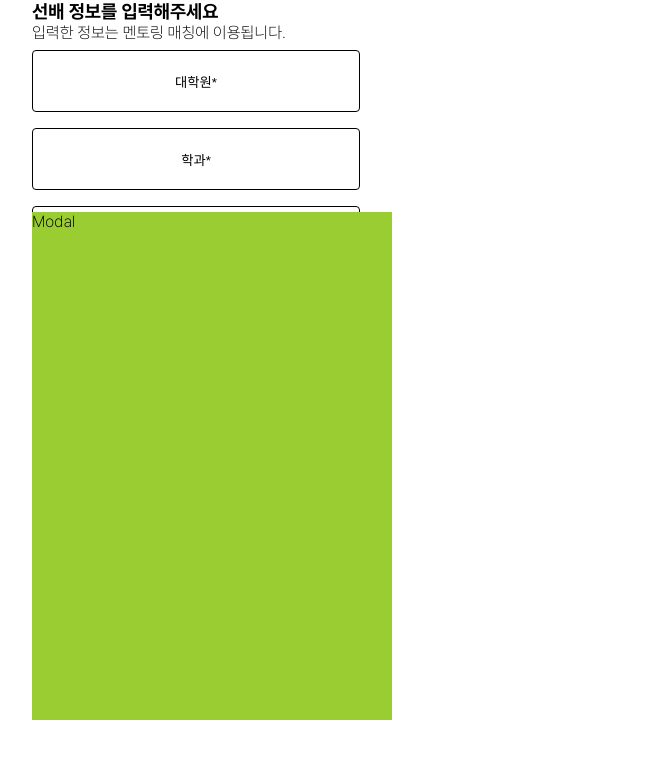
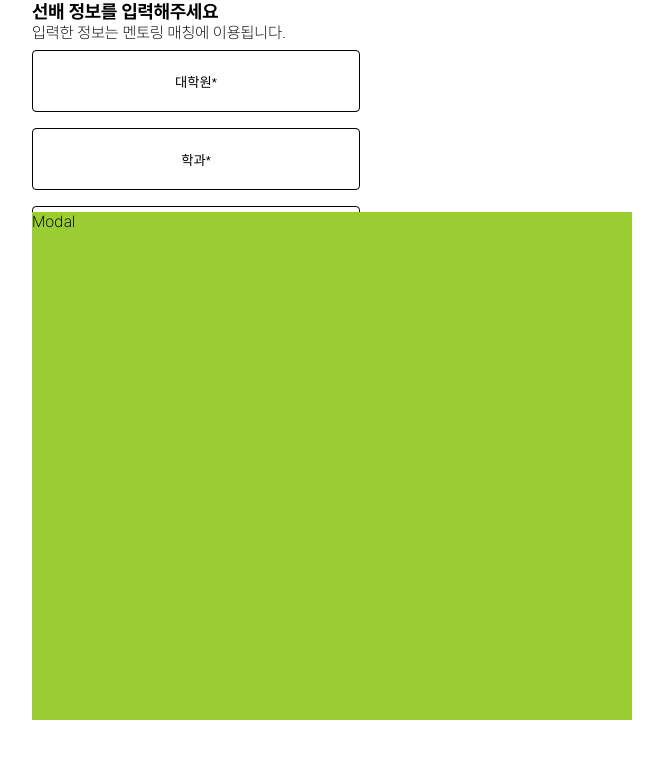
Before and after one commit to WE-ARE-RACCOONS/postgraduate-front, a Next.js app: page /signup/1/common-info/senior-info in a window 1280 px wide. Shown: the top 758 px of the page, without its empty margins (308-971 px from the left). Built offline with nearby package versions, Linux system fonts and the light colour scheme.

Commit message:
RAC-159 style: RiseUpModal width 재조정

```diff
--- a/src/app/signup/[socialId]/common-info/senior-info/page.tsx
+++ b/src/app/signup/[socialId]/common-info/senior-info/page.tsx
@@ -5,7 +5,7 @@ import styled from "styled-components";
 
 function SeniorInfoPage() {
   return (
-    <div>
+    <SeniorInfoPageContainer>
       <h3>선배 정보를 입력해주세요</h3>
       <div>입력한 정보는 멘토링 매칭에 이용됩니다.</div>
       <BtnContainer>
@@ -17,12 +17,17 @@ function SeniorInfoPage() {
         <ModalBtn btnText="연구 주제 키워드*" />
       </BtnContainer>
       <RiseUpModal />
-    </div>
+    </SeniorInfoPageContainer>
   )
 }
 
 export default SeniorInfoPage;
 
+const SeniorInfoPageContainer = styled.div`
+  width: inherit;
+  height: 100%;
+`
+
 const BtnContainer = styled.div`
   display: flex;
   flex-direction: column;
--- a/src/components/Modal/RiseUpModal/RiseUpModal.styled.ts
+++ b/src/components/Modal/RiseUpModal/RiseUpModal.styled.ts
@@ -26,7 +26,7 @@ export const ModalBackground = styled.div`
   }
 
   .rise-up-modal {
-    width: 22.5rem;
+    width: inherit;
     height: 31.75rem;
     position: absolute;
     top: 13.25rem;
```
